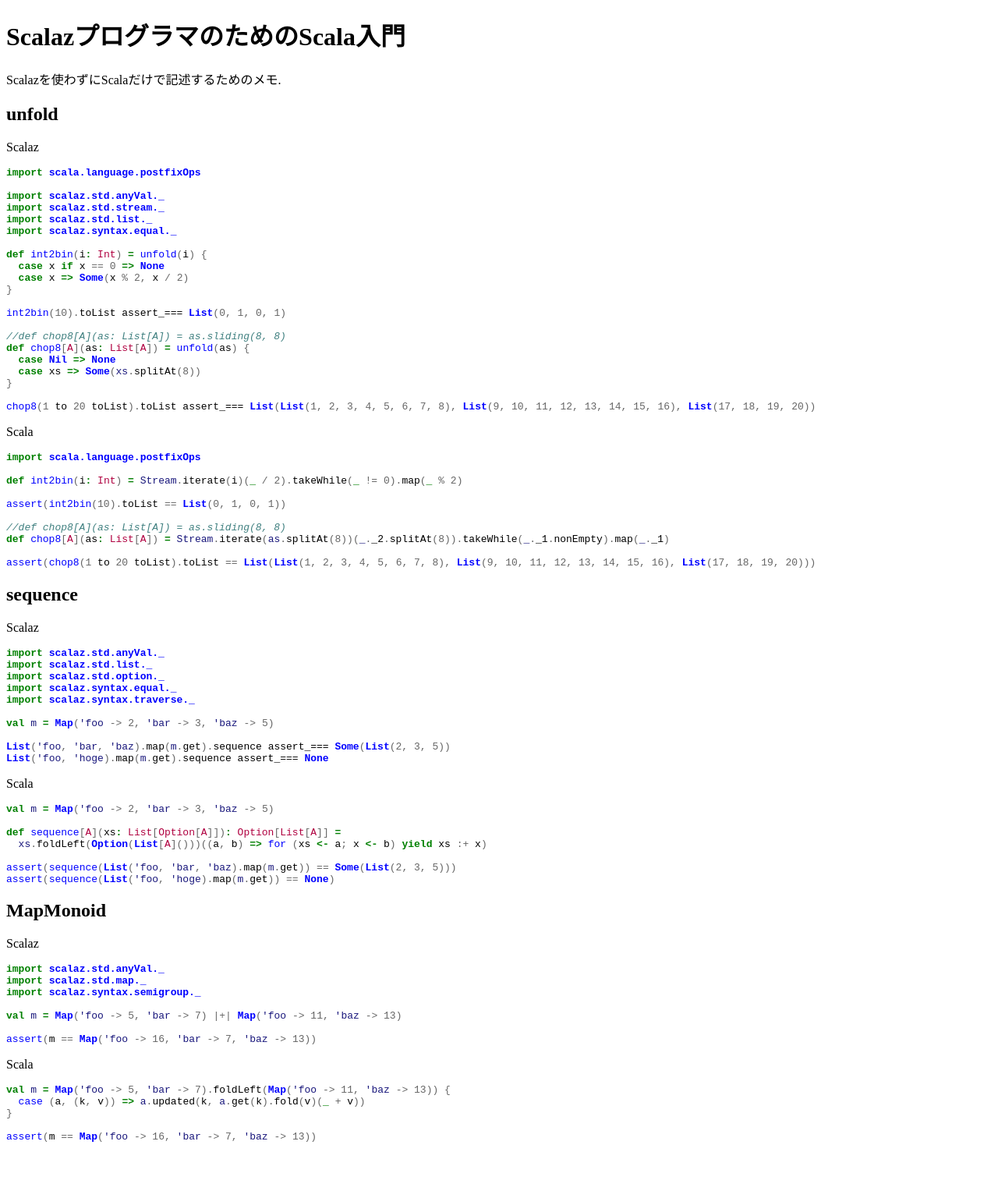
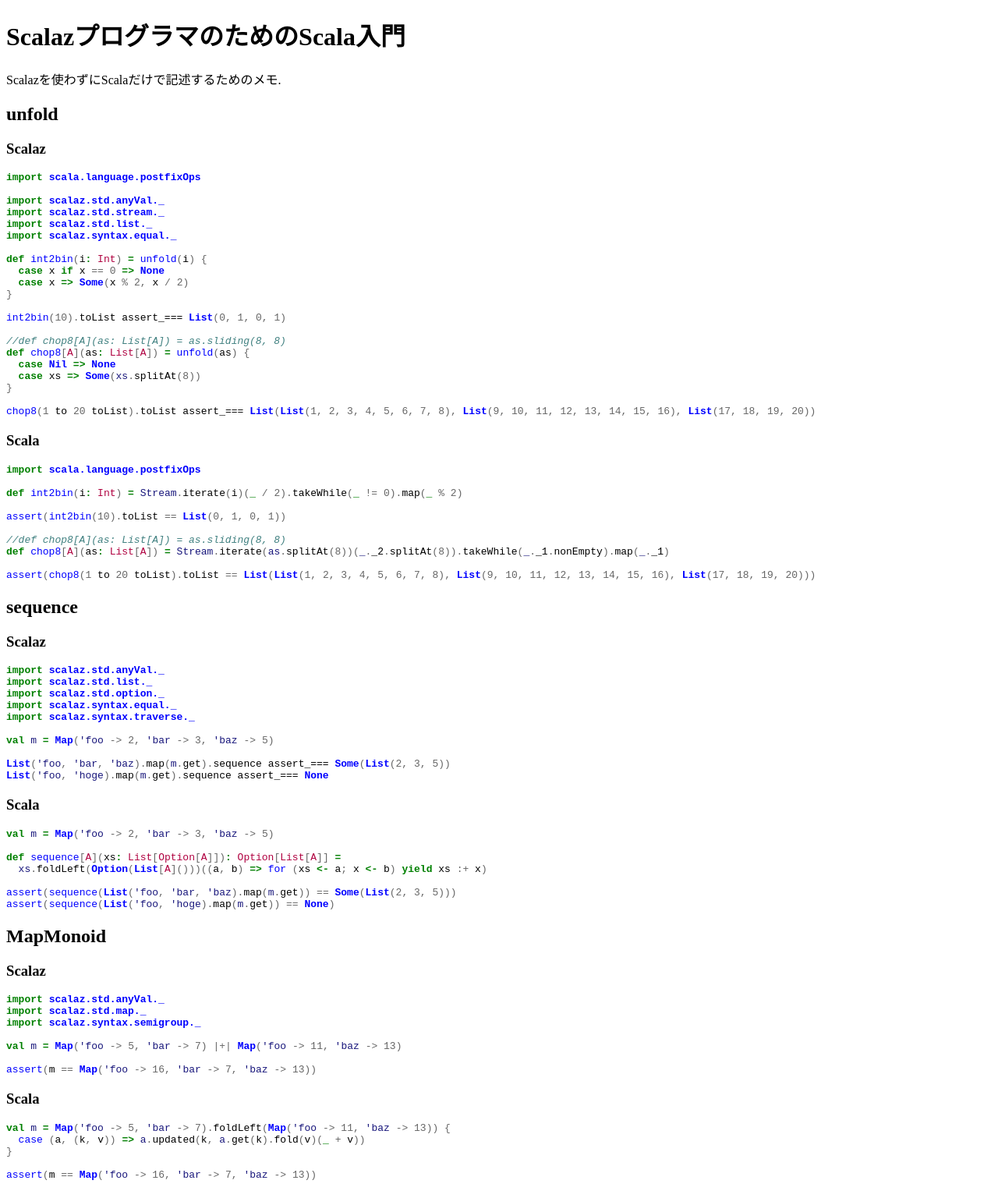
Before and after one commit to halcat0x15a/programming, a Jekyll site: the page built from scala_for_scalaz_programmers.md, in a window 1280 px wide. Shown: the whole page at 78% size. Built offline with Jekyll 4.4.1, drawn with Linux system fonts in a browser that asks for light colours; Markdown is read by kramdown in place of the engine named in the settings; before the commit the page ends 1478 px from its top, so only the background shows below that.

````diff
--- a/scala_for_scalaz_programmers.md
+++ b/scala_for_scalaz_programmers.md
@@ -9,7 +9,7 @@
 
 ## unfold
 
-Scalaz
+### Scalaz
 
 ```scala
 import scala.language.postfixOps
@@ -35,7 +35,7 @@
 chop8(1 to 20 toList).toList assert_=== List(List(1, 2, 3, 4, 5, 6, 7, 8), List(9, 10, 11, 12, 13, 14, 15, 16), List(17, 18, 19, 20))
 ```
 
-Scala
+### Scala
 
 ```scala
 import scala.language.postfixOps
@@ -52,7 +52,7 @@
 
 ## sequence
 
-Scalaz
+### Scalaz
 
 ```scala
 import scalaz.std.anyVal._
@@ -67,7 +67,7 @@
 List('foo, 'hoge).map(m.get).sequence assert_=== None
 ```
 
-Scala
+### Scala
 
 ```scala
 val m = Map('foo -> 2, 'bar -> 3, 'baz -> 5)
@@ -81,7 +81,7 @@
 
 ## MapMonoid
 
-Scalaz
+### Scalaz
 
 ```scala
 import scalaz.std.anyVal._
@@ -93,7 +93,7 @@
 assert(m == Map('foo -> 16, 'bar -> 7, 'baz -> 13))
 ```
 
-Scala
+### Scala
 
 ```scala
 val m = Map('foo -> 5, 'bar -> 7).foldLeft(Map('foo -> 11, 'baz -> 13)) {
````
